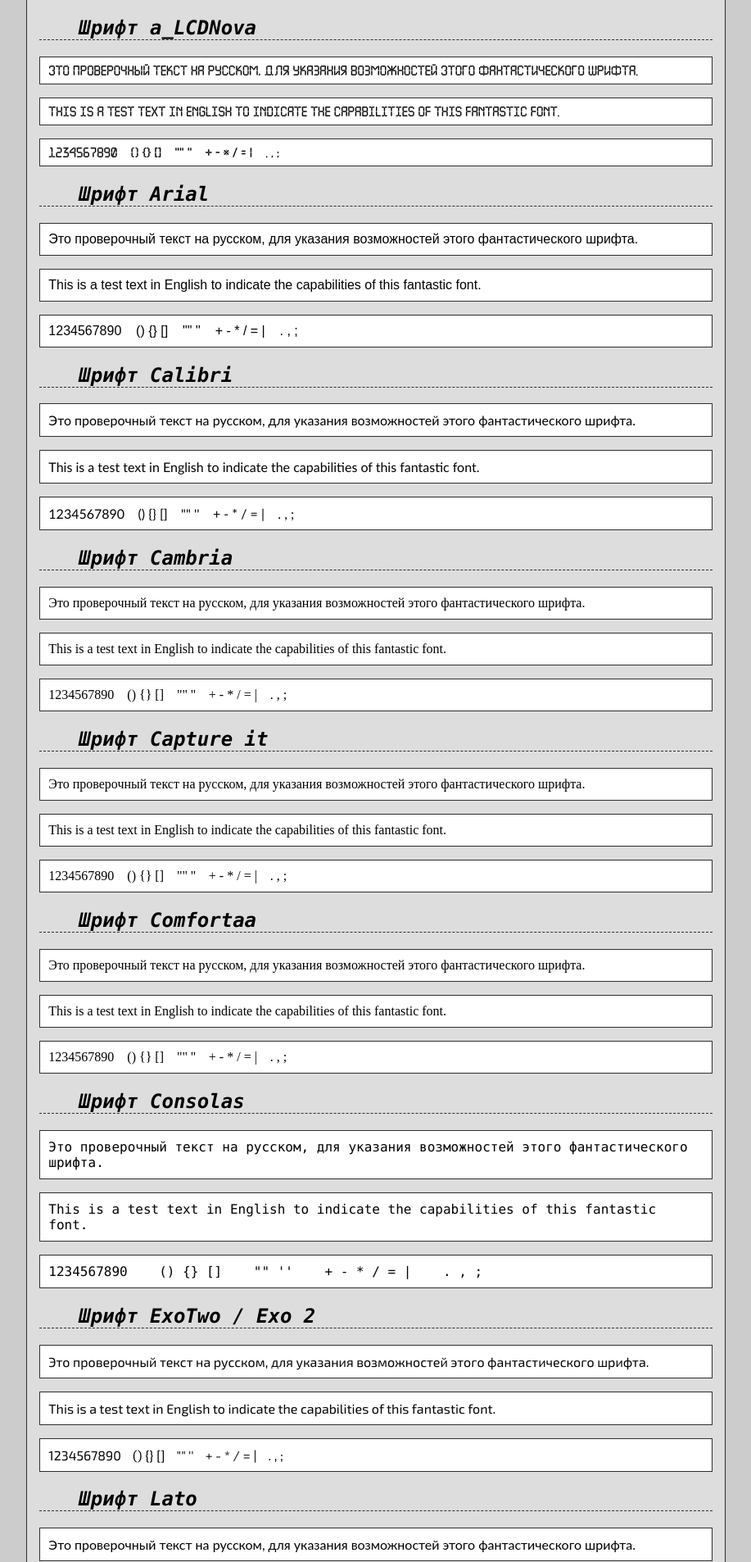
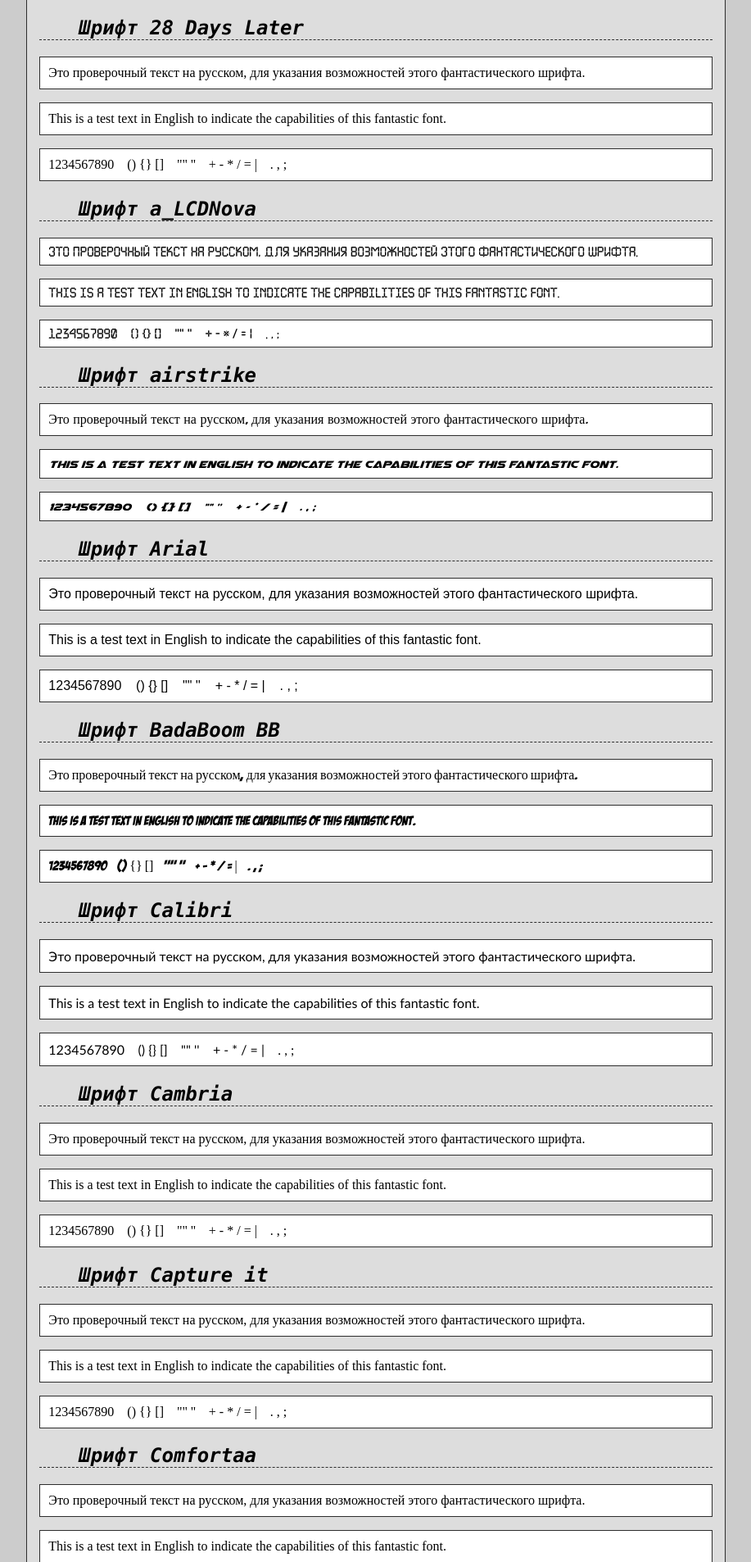
Before and after one commit to Zoya255/MiniSites, a PHP site: page /FontsLib/index.html in a window 1280 px wide. Shown: the part 32-1938 px from the top of the page at 82% size, without its empty margins (181-1098 px from the left). Run offline with PHP 8.4, Linux system fonts and the light colour scheme; some web fonts are replaced.

Commit message:
FontsLib: update base project files

```diff
--- a/FontsLib/css/fonts.css
+++ b/FontsLib/css/fonts.css
@@ -1,4 +1,14 @@
 /* ------------------------------- fonts ------------------------------- */
+
+/* -------------------- 28 Days Later -------------------- */
+
+@font-face {
+	font-family: '28 Days Later';
+	src: local('28 Days Later'),
+		 url('../fonts/28 Days Later/28 Days Later.ttf') format('truetype');
+	font-weight: 500;
+	font-style: normal;
+}
 
 /* -------------------- a_LCDNova -------------------- */
 
@@ -14,9 +24,32 @@
 /* -------------------- Arial -------------------- */
 
 @font-face {
+	font-family: 'airstrike';
+	src: local('airstrike'),
+		 local('airstrike Regular'),
+		 local('airstrike-regular'),
+		 url('../fonts/airstrike/airstrike.ttf') format('truetype');
+	font-weight: 500;
+	font-style: normal;
+}
+
+
+/* -------------------- Arial -------------------- */
+
+@font-face {
 	font-family: 'Arial';
 	src: local('Arial'),
 		 url('../fonts/Arial/Arial.ttf') format('truetype');
+	font-weight: 500;
+	font-style: normal;
+}
+
+/* -------------------- BadaBoom BB -------------------- */
+
+@font-face {
+	font-family: 'BadaBoom BB';
+	src: local('BadaBoom BB'),
+		 url('../fonts/badaboom/BadaBoom BB.ttf') format('truetype');
 	font-weight: 500;
 	font-style: normal;
 }
@@ -314,6 +347,18 @@
 		 url('../fonts/ExoTwo/exo2blackitalic.ttf') format('truetype');
 	font-weight: 900;
 	font-style: italic;
+}
+
+/* -------------------- Lato -------------------- */
+
+@font-face {
+	font-family: 'Humblle Rought';
+	src: local('Humblle Rought'),
+		 local('Humblle Rought Caps'),
+		 url('../fonts/Humblle Rought/Humblle Rought.eot?#iefix') format('embedded-opentype'),
+		 url('../fonts/Humblle Rought/Humblle Rought.ttf') format('truetype');
+	font-weight: 500;
+	font-style: normal;
 }
 
 /* -------------------- Lato -------------------- */
@@ -1209,3 +1254,25 @@
 	font-weight: 500;
 	font-style: normal;
 }
+
+/* -------------------- Vision Demo -------------------- */
+
+@font-face {
+	font-family: 'Vision Demo';
+	src: local('Vision Demo'),
+		 local('Vision Demo Regular'),
+		 local('VisionDemo-Regular'),
+		 url('../fonts/Vision Demo/VisionDemo-Regular.otf') format('embedded-opentype'),
+		 url('../fonts/Vision Demo/VisionDemo-Regular.ttf') format('truetype');
+	font-weight: 500;
+	font-style: normal;
+}
+@font-face {
+	font-family: 'Vision Demo';
+	src: local('Vision Demo Bold'),
+		 local('VisionDemo-Bold'),
+		 url('../fonts/Vision Demo/VisionDemo-Bold.otf') format('embedded-opentype'),
+		 url('../fonts/Vision Demo/VisionDemo-Bold.ttf') format('truetype');
+	font-weight: 700;
+	font-style: normal;
+}
--- a/FontsLib/index.html
+++ b/FontsLib/index.html
@@ -15,6 +15,14 @@
 		</header>
 
 		<main class="global__main">
+			<h2>Шрифт 28 Days Later</h2>
+
+			<p style="font-family: '28 Days Later'">Это проверочный текст на русском, для указания возможностей этого фантастического шрифта.</p>
+
+			<p style="font-family: '28 Days Later'">This is a test text in English to indicate the capabilities of this fantastic font.</p>
+
+			<p style="font-family: '28 Days Later'">1234567890    () {} []    "" ''    + - * / = |    . , ;</p>
+
 			<h2>Шрифт a_LCDNova</h2>
 
 			<p style="font-family: a_LCDNova">Это проверочный текст на русском, для указания возможностей этого фантастического шрифта.</p>
@@ -23,6 +31,14 @@
 
 			<p style="font-family: a_LCDNova">1234567890    () {} []    "" ''    + - * / = |    . , ;</p>
 
+			<h2>Шрифт airstrike</h2>
+
+			<p style="font-family: airstrike">Это проверочный текст на русском, для указания возможностей этого фантастического шрифта.</p>
+
+			<p style="font-family: airstrike">This is a test text in English to indicate the capabilities of this fantastic font.</p>
+
+			<p style="font-family: airstrike">1234567890    () {} []    "" ''    + - * / = |    . , ;</p>
+
 			<h2>Шрифт Arial</h2>
 
 			<p style="font-family: Arial">Это проверочный текст на русском, для указания возможностей этого фантастического шрифта.</p>
@@ -30,6 +46,14 @@
 			<p style="font-family: Arial">This is a test text in English to indicate the capabilities of this fantastic font.</p>
 
 			<p style="font-family: Arial">1234567890    () {} []    "" ''    + - * / = |    . , ;</p>
+
+			<h2>Шрифт BadaBoom BB</h2>
+
+			<p style="font-family: BadaBoom BB">Это проверочный текст на русском, для указания возможностей этого фантастического шрифта.</p>
+
+			<p style="font-family: BadaBoom BB">This is a test text in English to indicate the capabilities of this fantastic font.</p>
+
+			<p style="font-family: BadaBoom BB">1234567890    () {} []    "" ''    + - * / = |    . , ;</p>
 
 			<h2>Шрифт Calibri</h2>
 
@@ -78,6 +102,14 @@
 			<p style="font-family: 'Exo 2'">This is a test text in English to indicate the capabilities of this fantastic font.</p>
 
 			<p style="font-family: 'Exo 2'">1234567890    () {} []    "" ''    + - * / = |    . , ;</p>
+
+			<h2>Шрифт Humblle Rought</h2>
+
+			<p style="font-family: 'Humblle Rought'">Это проверочный текст на русском, для указания возможностей этого фантастического шрифта.</p>
+
+			<p style="font-family: 'Humblle Rought'">This is a test text in English to indicate the capabilities of this fantastic font.</p>
+
+			<p style="font-family: 'Humblle Rought'">1234567890    () {} []    "" ''    + - * / = |    . , ;</p>
 
 			<h2>Шрифт Lato</h2>
 
@@ -190,6 +222,14 @@
 			<p style="font-family: Verdana">This is a test text in English to indicate the capabilities of this fantastic font.</p>
 
 			<p style="font-family: Verdana">1234567890    () {} []    "" ''    + - * / = |    . , ;</p>
+
+			<h2>Шрифт Vision Demo</h2>
+
+			<p style="font-family: Vision Demo">Это проверочный текст на русском, для указания возможностей этого фантастического шрифта.</p>
+
+			<p style="font-family: Vision Demo; text-transform: uppercase;">This is a test text in English to indicate the capabilities of this fantastic font.</p>
+
+			<p style="font-family: Vision Demo">1234567890    () {} []    "" ''    + - * / = |    . , ;</p>
 		</main>
 
 		<footer>
```
Also changed, not shown: FontsLib/README.md. Lines whose indentation alone changed are shown as unchanged.
